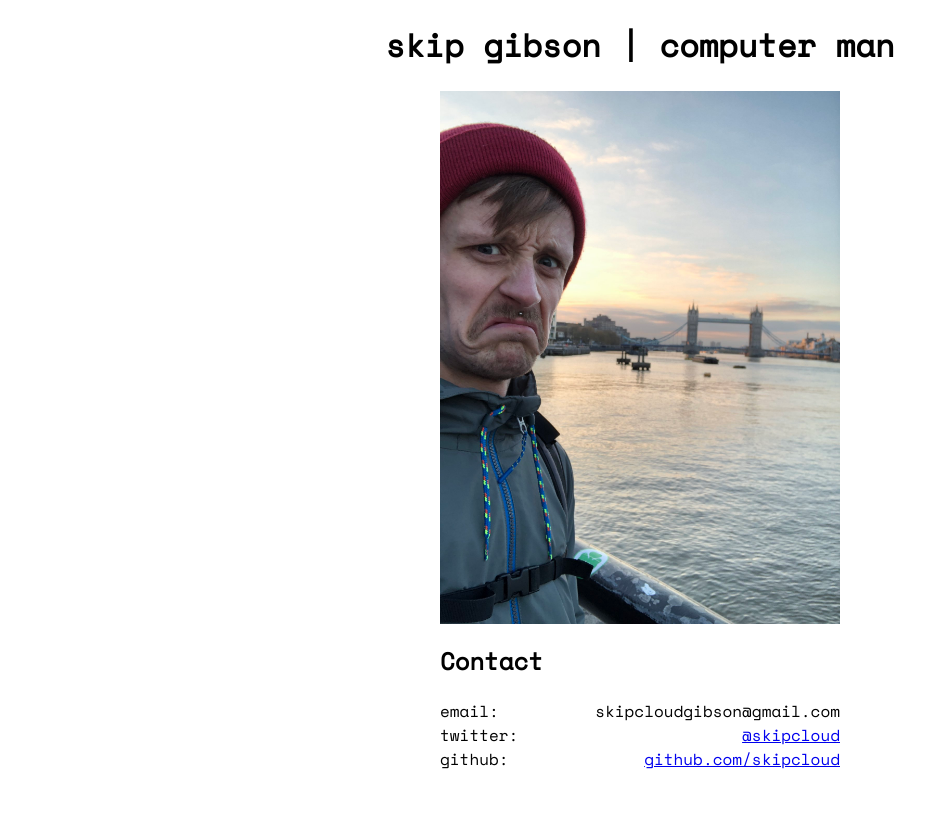
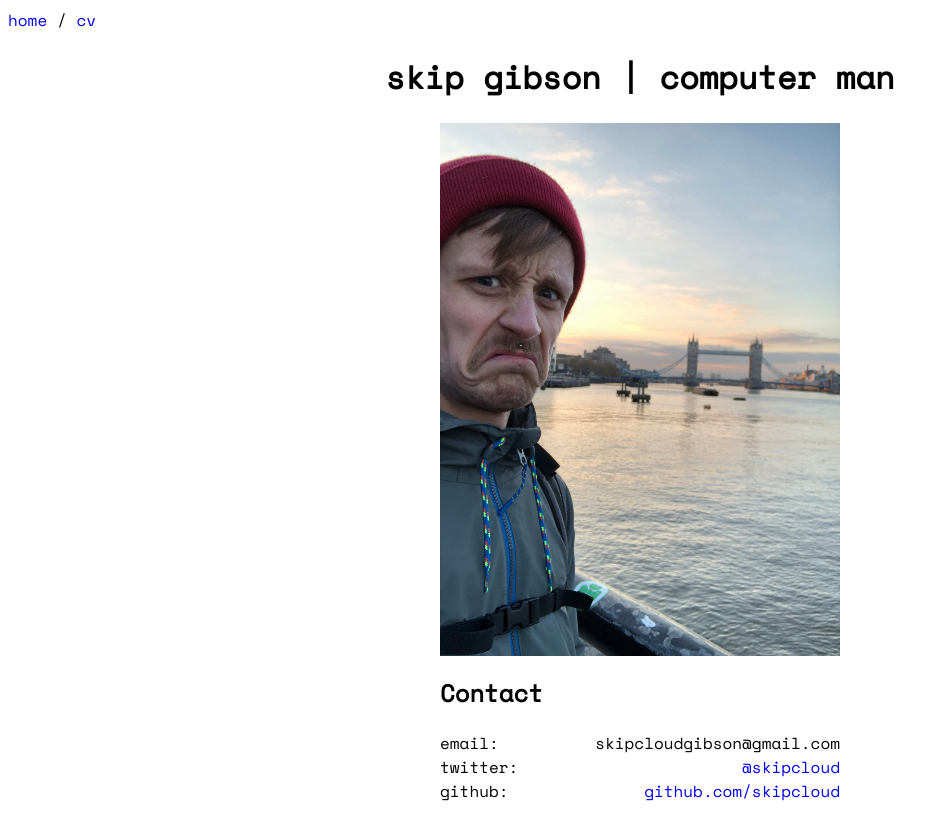
Before and after one commit to skipcloud/skipcloud.github.io, a Jekyll site: the page built from index.html, in a window 1280 px wide. Shown: the top 840 px of the page, without its empty margins (0-948 px from the left). Built offline with Jekyll 4.4.1, drawn with Linux system fonts in a browser that asks for light colours.

Commit message:
Add header and CV placeholder page

```diff
--- /dev/null
+++ b/_includes/header.html
@@ -0,0 +1,6 @@
+<header>
+  <nav>
+    <a href="/">home</a> /
+    <a href="/cv.html">cv</a>
+  </nav>
+</header>
--- a/_layouts/default.html
+++ b/_layouts/default.html
@@ -8,6 +8,7 @@
 
   </head>
   <body>
+    {% include header.html %}
     {{ content  }}
   </body>
 </html>
--- a/assets/css/stylesheet.css
+++ b/assets/css/stylesheet.css
@@ -11,6 +11,15 @@ img {
   width: 400px;
   margin: auto;
 }
+
+a {
+  text-decoration: none;
+
+}
+
+#cv-container {
+  text-align: center;
+}
 #contact {
   min-width: 300px;
   max-width: 400px;
```
Also changed, not shown: cv.html (added, +7 -0 lines).
